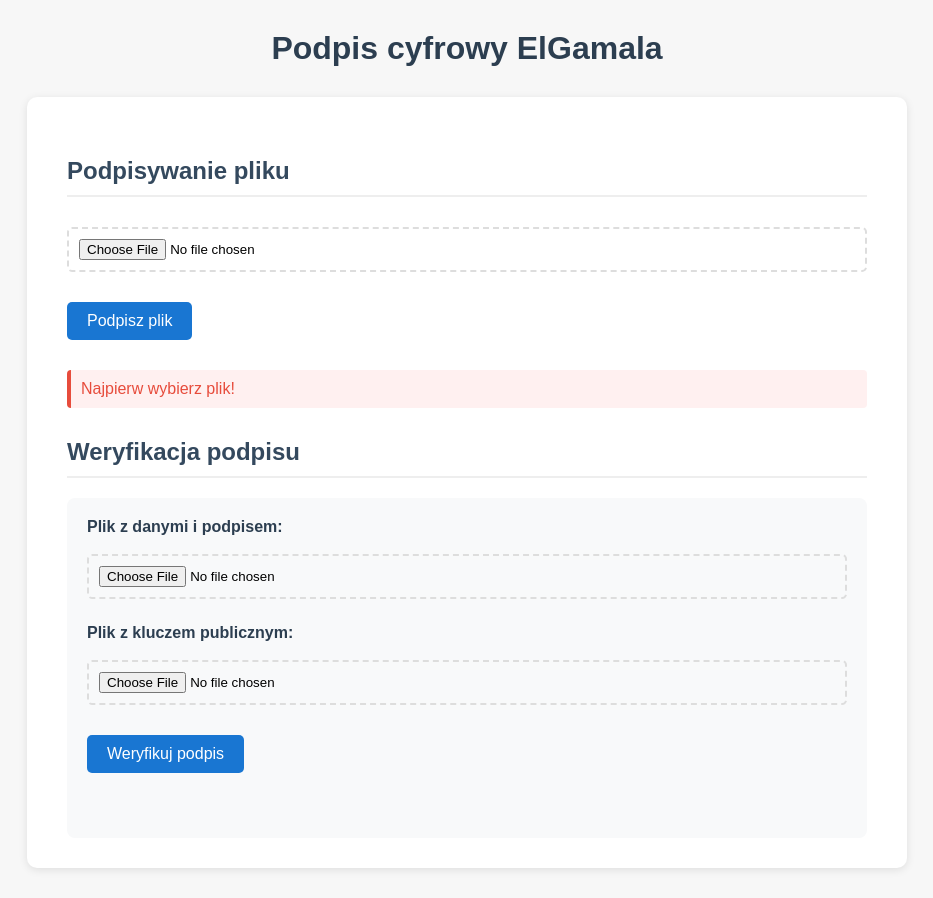
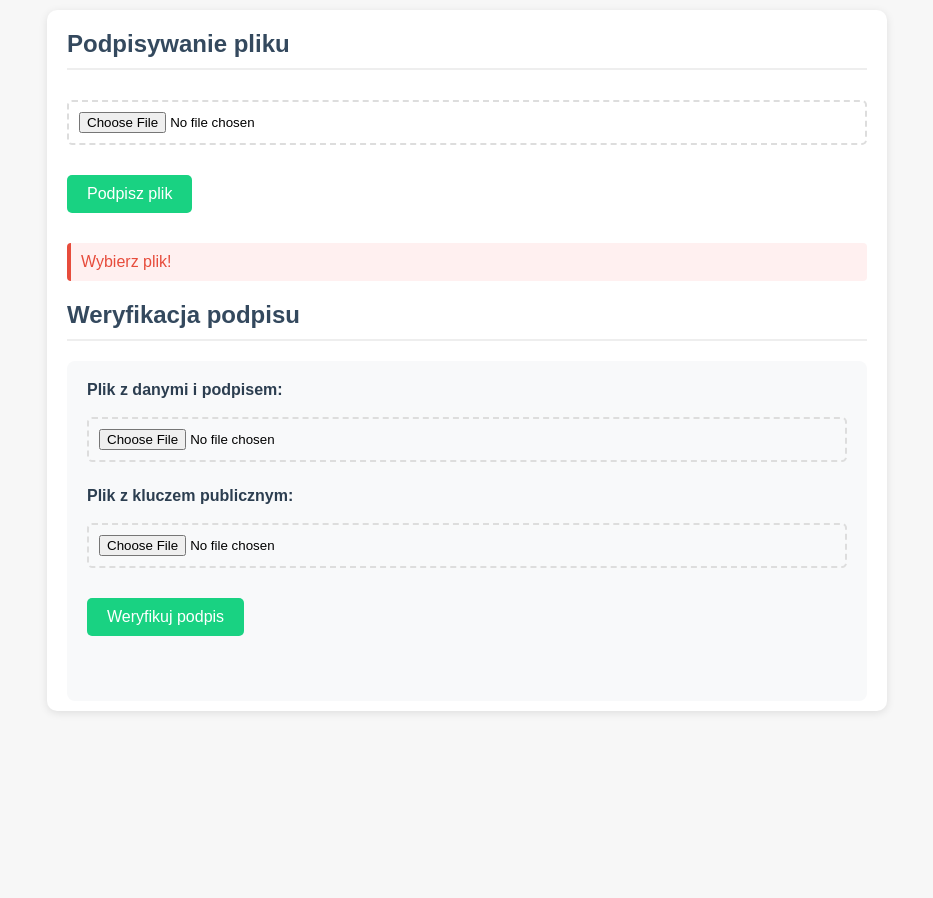
Before and after one commit to igoro00/krypto, a website built with Vite: page index.html in a window 1280 px wide. Both pictures are taken after a click on the button "Podpisz plik". Shown: the whole page, without its empty margins (173-1106 px from the left). After the commit the page ends 800 px from the top, so only its background shows below. Built offline with nearby package versions, Linux system fonts and the light colour scheme.

Commit message:
zmiana styli, usunięty h1, bo przeszkadzał

```diff
--- a/index.html
+++ b/index.html
@@ -7,7 +7,6 @@
     <link rel="stylesheet" href="style.css" />
   </head>
   <body>
-    <h1>Podpis cyfrowy ElGamala</h1>
     <div class="container">
       <h2>Podpisywanie pliku</h2>
       <div class="file-section">
--- a/src/main.ts
+++ b/src/main.ts
@@ -33,7 +33,7 @@ const SIGNATURE_SEPARATOR = new Uint8Array([
 $("file").addEventListener("change", (e) => {
   const input = <HTMLInputElement>e.target; // rzutowanie na input typu file
   if (input.files && input.files[0]) {
-    // czy wybrano plik został wybrany
+    // czy plik został wybrany
     fileName = input.files[0].name;
     const reader = new FileReader();
     reader.onload = function (ev) {
@@ -50,15 +50,14 @@ $("file").addEventListener("change", (e) => {
 // podpisanie pliku
 $("sign").addEventListener("click", async () => {
   if (!fileContent) {
-    $("message").textContent = "Najpierw wybierz plik!";
+    $("message").textContent = "Wybierz plik!";
     $("message").className = "err";
     return;
   }
   try {
     // podpisanie pliku aktualnym kluczem prywatnym
     currentSignature = await sign(fileContent, currentKeys);
-    $("message").textContent =
-      "Plik został podpisany! Możesz go pobrać poniżej.";
+    $("message").textContent = "Plik został podpisany! Możesz go pobrać.";
     $("message").className = "ok";
     $("download-signedfile").style.display = "inline-block";
     $("download-publickey").style.display = "inline-block";
@@ -165,7 +164,7 @@ $("verify-publickey").addEventListener("change", (e) => {
 $("verify").addEventListener("click", async () => {
   try {
     if (!verifyFileContent || !verifyPublicKey) {
-      throw new Error("Brak pliku lub klucza publicznego!");
+      throw new Error("Brak pliku i/lub klucza publicznego!");
     }
 
     // zawartość pliku na tablicę bajtów
--- a/src/style.css
+++ b/src/style.css
@@ -5,17 +5,11 @@ body {
   padding: 0;
 }
 
-h1 {
-  text-align: center;
-  margin-top: 30px;
-  color: #2c3e50;
-}
-
 .container {
   background: #fff;
   max-width: 800px;
-  margin: 30px auto;
-  padding: 30px 40px;
+  margin: 10px auto;
+  padding: 10px 20px;
   border-radius: 10px;
   box-shadow: 0 2px 8px rgba(0, 0, 0, 0.1);
 }
@@ -24,7 +18,7 @@ h2 {
   color: #34495e;
   border-bottom: 2px solid #eee;
   padding-bottom: 10px;
-  margin-top: 30px;
+  margin-top: 10px;
 }
 
 .file-section {
@@ -50,15 +44,15 @@ button {
   font-size: 1em;
   border-radius: 5px;
   border: none;
-  background: #1976d2;
+  background: #19d282;
   color: #fff;
   cursor: pointer;
   transition: background 0.2s, transform 0.1s;
 }
 
 button:hover {
-  background: #1565c0;
-  transform: translateY(-1px);
+  background: #15c06d;
+  transform: translateY(-0.5px);
 }
 
 button:active {
@@ -102,7 +96,6 @@ button:active {
 }
 
 #verify-result {
-  font-weight: bold;
   margin-top: 10px;
   padding: 10px;
   border-radius: 4px;
```
